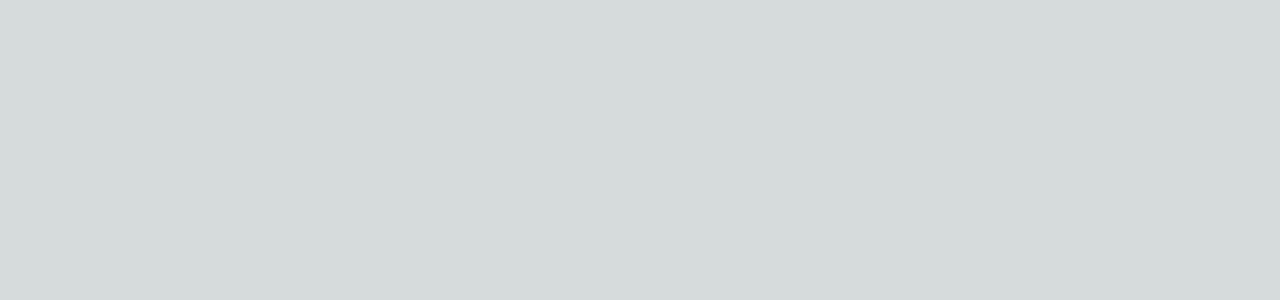
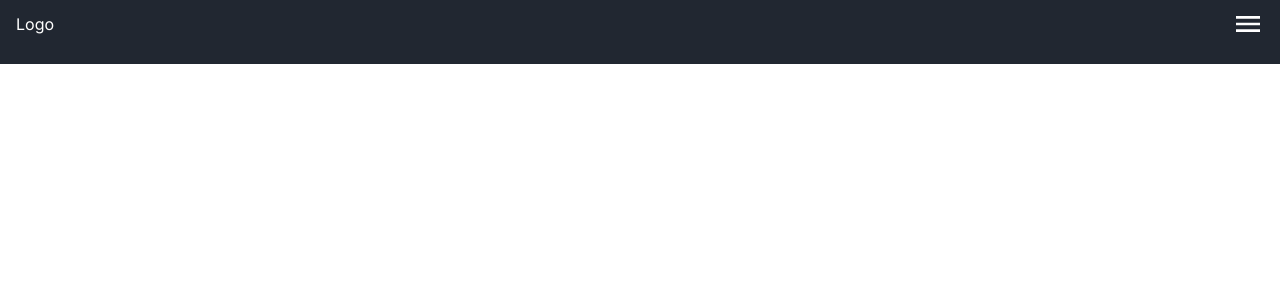
Before and after one commit to Mehdi-UX-Dev/Intern-Assignment, a Next.js app: page / in a window 1280 px wide. Shown: the top 300 px of the page. Built offline with nearby package versions, Linux system fonts and the light colour scheme.

Commit message:
added navbar

```diff
--- a/app/globals.css
+++ b/app/globals.css
@@ -1,33 +1,3 @@
 @tailwind base;
 @tailwind components;
 @tailwind utilities;
-
-:root {
-  --foreground-rgb: 0, 0, 0;
-  --background-start-rgb: 214, 219, 220;
-  --background-end-rgb: 255, 255, 255;
-}
-
-@media (prefers-color-scheme: dark) {
-  :root {
-    --foreground-rgb: 255, 255, 255;
-    --background-start-rgb: 0, 0, 0;
-    --background-end-rgb: 0, 0, 0;
-  }
-}
-
-body {
-  color: rgb(var(--foreground-rgb));
-  background: linear-gradient(
-      to bottom,
-      transparent,
-      rgb(var(--background-end-rgb))
-    )
-    rgb(var(--background-start-rgb));
-}
-
-@layer utilities {
-  .text-balance {
-    text-wrap: balance;
-  }
-}
--- a/app/page.tsx
+++ b/app/page.tsx
@@ -1,3 +1,10 @@
+import Navbar from "@/components/UI_organisms/navbar";
+
 export default function Home() {
-  return <main></main>;
+  return (
+    <main>
+      <Navbar />
+
+    </main>
+  );
 }
--- /dev/null
+++ b/components/UI_molecules/input.tsx
@@ -0,0 +1,66 @@
+import { cva, VariantProps } from "class-variance-authority";
+
+const inputCVA = cva("h-10 ", {
+  variants: {
+    state: {
+      Default: "pl-8  focus:outline-primary  rounded-lg",
+    },
+  },
+});
+
+interface InputProps extends VariantProps<typeof inputCVA> {
+  /**
+   * Input Label
+   */
+  label?: string;
+
+  /**
+   * Default HTML input types
+   */
+
+  inputType: string;
+
+  /**
+   * name of the input
+   */
+
+  name: string;
+
+  /**
+   * the handle Change event
+   */
+
+  handleChange?: (value: string, name: string) => void;
+
+  /**
+   * placeholder prop
+   */
+  placeholder?: string;
+}
+
+/**
+ * Primary UI component for user interaction
+ */
+export const Input = ({
+  state,
+  name,
+  inputType,
+  handleChange,
+  placeholder,
+}: InputProps) => {
+  return (
+    <div className="space-y-1">
+      <label htmlFor={name}></label>
+      <input
+        type={inputType}
+        className={inputCVA({ state })}
+        onChange={(event) => {
+          handleChange && handleChange(event.target.value, event.target.name);
+        }}
+        name={name}
+        required
+        placeholder={placeholder}
+      />
+    </div>
+  );
+};
--- /dev/null
+++ b/components/UI_organisms/navbar.tsx
@@ -0,0 +1,52 @@
+"use client";
+import { FaSearch } from "react-icons/fa";
+import { FaX } from "react-icons/fa6";
+import { Input } from "../UI_molecules/input";
+import { useState } from "react";
+import { IoMdMenu } from "react-icons/io";
+
+function Navbar() {
+  const [showMobileMenu, toggleMobileMenu] = useState(false);
+
+  return (
+    <nav className="bg-secondary  p-4 md:h-16  md:pt-2">
+      {!showMobileMenu ? (
+        <div className="flex justify-between items-center text-white">
+          <h1>Logo</h1>{" "}
+          <IoMdMenu size={32} onClick={() => toggleMobileMenu(true)} />
+        </div>
+      ) : (
+        <>
+          <FaX
+            className="text-white md:hidden"
+            onClick={() => toggleMobileMenu(false)}
+          />
+          <div className="flex flex-col md:flex-row  items-center justify-center md:space-x-8  ">
+            <div className="relative">
+              <FaSearch className="absolute top-4 ml-1" />
+              <Input
+                state={"Default"}
+                name="search"
+                inputType="text"
+                placeholder="Search for web builders in US"
+              />
+            </div>
+            <div className="text-white md:space-x-4 mt-4 md:mt-0 text-center md:text-start">
+              <a href="#" className="block md:inline">
+                Categories
+              </a>
+              <a href="#" className="block md:inline">
+                Website Builders
+              </a>
+              <a href="#" className="block md:inline">
+                Today&apos;s Deals
+              </a>
+            </div>
+          </div>
+        </>
+      )}
+    </nav>
+  );
+}
+
+export default Navbar;
--- a/tailwind.config.ts
+++ b/tailwind.config.ts
@@ -8,10 +8,10 @@ const config: Config = {
   ],
   theme: {
     extend: {
-      backgroundImage: {
-        "gradient-radial": "radial-gradient(var(--tw-gradient-stops))",
-        "gradient-conic":
-          "conic-gradient(from 180deg at 50% 50%, var(--tw-gradient-stops))",
+      colors: {
+        primary: "#1b88f4",
+        secondary: "#212731",
+        tertiary: "#FF7724",
       },
     },
   },
```
Also changed, not shown: package.json (+6 -4 lines), 1 other file (tests, documents, lock files or other folders).
